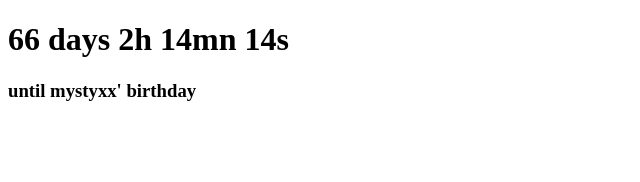
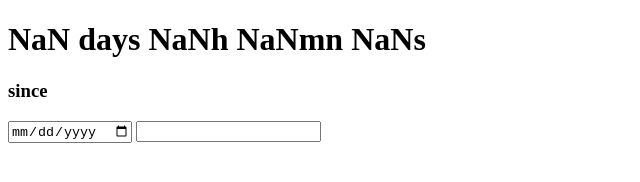
Before and after one commit to mystyxx/Mystyxx-countdown-website, a plain HTML site: page index.html in a window 1280 px wide. Shown: the whole page, without its empty margins (0-640 px from the left). Drawn offline with Linux system fonts and the light colour scheme.

Commit message:
user can select custom date and subtext

```diff
--- a/index.html
+++ b/index.html
@@ -8,6 +8,8 @@
     <body>
         <h1 id="countdown"></h1>
         <h3 id="subtext"></h3>
+	<input id="customDate" type="date"></>
+	<input id="subtextHTMLElementInput" type="text"></>
 
         <script src="script.js"></script>
     </body>
--- a/script.js
+++ b/script.js
@@ -1,24 +1,35 @@
-let countdown = document.getElementById("countdown")
+let countdown = document.getElementById("countdown");
+let customCountDownDate = document.getElementById("customDate");
 let countDownDate = new Date("Mar 5, 2024 00:00:00").getTime();
 let subtext = "until mystyxx' birthday";
 let subtextHTMLElement = document.getElementById("subtext");
+let untilOrSince = 'until'
 
 function showCurrentTime() {
+    updateCustomData();
     let now = new Date().getTime();
     var distance = countDownDate - now;
 
-    let days = Math.floor(distance / (1000*60*60*24));
-    let hours = Math.floor(distance % (1000*60*60*24) / (1000*60*60)) - 1;
-    let minutes = Math.floor(distance % (1000*60*60) / (1000*60));
+    let days = Math.abs(Math.floor(distance / (1000*60*60*24)));
+    let hours = Math.abs(Math.floor(distance % (1000*60*60*24) / (1000*60*60)) - 1);
+    let minutes = Math.abs(Math.floor(distance % (1000*60*60) / (1000*60)));
     let seconds = Math.floor(distance % (1000*60) / 1000);
+
+    if(seconds>0) {
+        untilOrSince = 'until';
+    }
+    else{
+	untilOrSince = 'since';
+        seconds = Math.abs(seconds);
+    }
 
     countdown.innerText = days + ' days ' + hours + 'h ' + minutes + 'mn ' + seconds + 's';
 }
 
-function updateSubtext(newSubtext) {
-    subtext = newSubtext;
-    subtextHTMLElement.innerText = subtext;
+function updateCustomData() {
+    countDownDate = new Date(customCountDownDate.value);
+    subtextHTMLElement.innerText = untilOrSince + ' ' + subtextHTMLElementInput.value;
 }
 
-updateSubtext(subtext);
+updateCustomData();
 let update = setInterval(showCurrentTime, 1000);
```
